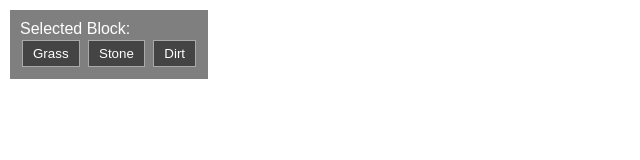
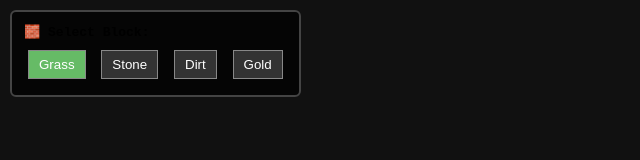
Before and after one commit to 0ffroad/3d-test, a plain HTML site: page index.html in a window 1280 px wide. Shown: the whole page, without its empty margins (0-640 px from the left). Drawn offline with nearby package versions, Linux system fonts and the light colour scheme.

Commit message:
Update index.html

```diff
--- a/index.html
+++ b/index.html
@@ -2,84 +2,103 @@
 <html lang="en">
 <head>
   <meta charset="UTF-8">
-  <title>3D Block Builder</title>
+  <title>3D Minecraft-Style Block Builder</title>
   <style>
-    body { margin: 0; overflow: hidden; }
-    canvas { display: block; }
+    html, body {
+      margin: 0;
+      padding: 0;
+      overflow: hidden;
+      background: #111;
+      font-family: monospace;
+    }
+    canvas {
+      display: block;
+    }
     #ui {
       position: absolute;
       top: 10px;
       left: 10px;
-      z-index: 10;
-      background: rgba(0,0,0,0.5);
-      padding: 10px;
-      color: white;
-      font-family: sans-serif;
+      z-index: 100;
+      background: rgba(0, 0, 0, 0.7);
+      padding: 12px;
+      border: 2px solid #444;
+      border-radius: 6px;
     }
     .button {
-      padding: 5px 10px;
-      margin: 2px;
-      background: #444;
-      color: white;
-      border: 1px solid #aaa;
+      display: inline-block;
+      padding: 6px 10px;
+      margin: 4px;
+      background-color: #333;
+      color: #fff;
+      border: 1px solid #888;
       cursor: pointer;
+    }
+    .button.selected {
+      background-color: #66bb66;
     }
   </style>
 </head>
 <body>
   <div id="ui">
-    <div>Selected Block:</div>
-    <button class="button" onclick="setBlockColor('green')">Grass</button>
-    <button class="button" onclick="setBlockColor('gray')">Stone</button>
-    <button class="button" onclick="setBlockColor('brown')">Dirt</button>
+    <div style="margin-bottom: 6px;">🧱 <b>Select Block:</b></div>
+    <button class="button selected" onclick="setBlockColor('green', this)">Grass</button>
+    <button class="button" onclick="setBlockColor('gray', this)">Stone</button>
+    <button class="button" onclick="setBlockColor('saddlebrown', this)">Dirt</button>
+    <button class="button" onclick="setBlockColor('gold', this)">Gold</button>
   </div>
+
   <script src="https://cdn.jsdelivr.net/npm/three@0.160.1/build/three.min.js"></script>
   <script src="https://cdn.jsdelivr.net/npm/three@0.160.1/examples/js/controls/OrbitControls.js"></script>
   <script>
-    let scene = new THREE.Scene();
-    let camera = new THREE.PerspectiveCamera(75, window.innerWidth/window.innerHeight, 0.1, 1000);
-    let renderer = new THREE.WebGLRenderer({antialias: true});
+    // Scene setup
+    const scene = new THREE.Scene();
+    const camera = new THREE.PerspectiveCamera(70, window.innerWidth/window.innerHeight, 0.1, 1000);
+    camera.position.set(10, 10, 10);
+
+    const renderer = new THREE.WebGLRenderer({ antialias: true });
     renderer.setSize(window.innerWidth, window.innerHeight);
     document.body.appendChild(renderer.domElement);
 
-    let controls = new THREE.OrbitControls(camera, renderer.domElement);
-    camera.position.set(10, 10, 10);
-    controls.update();
+    const controls = new THREE.OrbitControls(camera, renderer.domElement);
+    controls.enableDamping = true;
 
-    // Grid floor
-    let gridHelper = new THREE.GridHelper(50, 50, 0x888888, 0x444444);
+    // Lighting
+    const light = new THREE.DirectionalLight(0xffffff, 0.8);
+    light.position.set(5, 10, 7);
+    scene.add(light);
+    scene.add(new THREE.AmbientLight(0xffffff, 0.5));
+
+    // Grid
+    const gridHelper = new THREE.GridHelper(50, 50, 0x444444, 0x222222);
     scene.add(gridHelper);
 
-    // Lighting
-    let ambientLight = new THREE.AmbientLight(0xffffff, 0.6);
-    scene.add(ambientLight);
+    // Track selected block
+    let selectedColor = 'green';
 
-    let directionalLight = new THREE.DirectionalLight(0xffffff, 0.6);
-    directionalLight.position.set(10, 10, 5);
-    scene.add(directionalLight);
-
-    // Block management
-    let selectedColor = 'green';
-    function setBlockColor(color) {
+    function setBlockColor(color, btn) {
       selectedColor = color;
+      document.querySelectorAll('.button').forEach(b => b.classList.remove('selected'));
+      btn.classList.add('selected');
     }
 
-    // Place blocks on click
-    window.addEventListener('click', function(event) {
-      const mouse = new THREE.Vector2(
-        (event.clientX / window.innerWidth) * 2 - 1,
-        -(event.clientY / window.innerHeight) * 2 + 1
-      );
+    // Mouse to world raycasting
+    const raycaster = new THREE.Raycaster();
+    const mouse = new THREE.Vector2();
 
-      const raycaster = new THREE.Raycaster();
+    window.addEventListener('click', (event) => {
+      mouse.x = (event.clientX / window.innerWidth) * 2 - 1;
+      mouse.y = -(event.clientY / window.innerHeight) * 2 + 1;
+
       raycaster.setFromCamera(mouse, camera);
+      const intersects = raycaster.intersectObject(gridHelper);
 
-      const intersects = raycaster.intersectObject(gridHelper, true);
       if (intersects.length > 0) {
         const point = intersects[0].point;
-        const x = Math.floor(point.x + 0.5);
+
+        // Snap to nearest whole block coordinates
+        const x = Math.round(point.x);
         const y = 0.5;
-        const z = Math.floor(point.z + 0.5);
+        const z = Math.round(point.z);
 
         const geometry = new THREE.BoxGeometry(1, 1, 1);
         const material = new THREE.MeshLambertMaterial({ color: selectedColor });
@@ -89,18 +108,20 @@
       }
     });
 
-    // Render loop
+    // Resize
+    window.addEventListener('resize', () => {
+      camera.aspect = window.innerWidth / window.innerHeight;
+      camera.updateProjectionMatrix();
+      renderer.setSize(window.innerWidth, window.innerHeight);
+    });
+
+    // Animate
     function animate() {
       requestAnimationFrame(animate);
+      controls.update();
       renderer.render(scene, camera);
     }
     animate();
-
-    window.addEventListener('resize', () => {
-      camera.aspect = window.innerWidth/window.innerHeight;
-      camera.updateProjectionMatrix();
-      renderer.setSize(window.innerWidth, window.innerHeight);
-    });
   </script>
 </body>
 </html>
```
